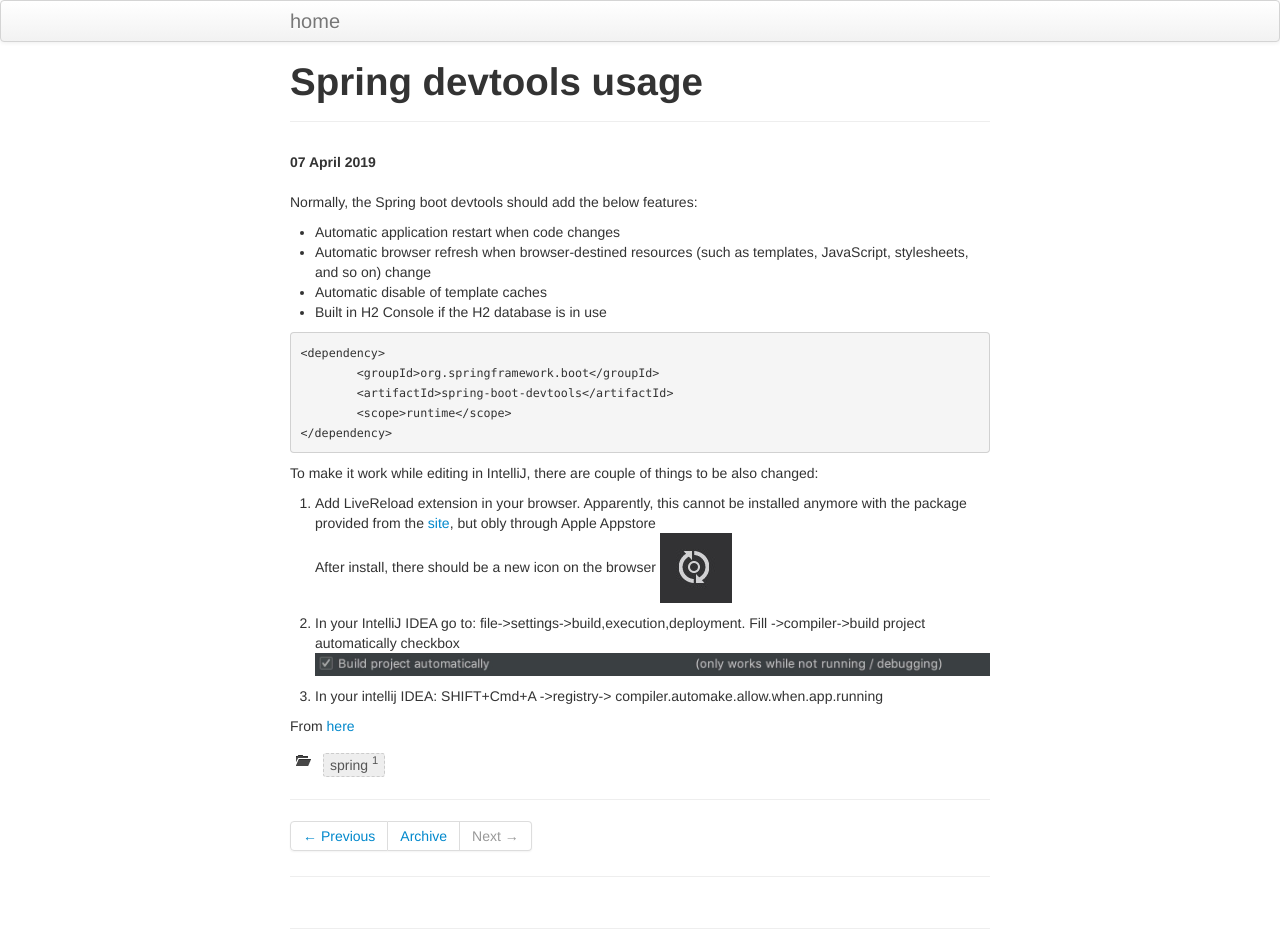
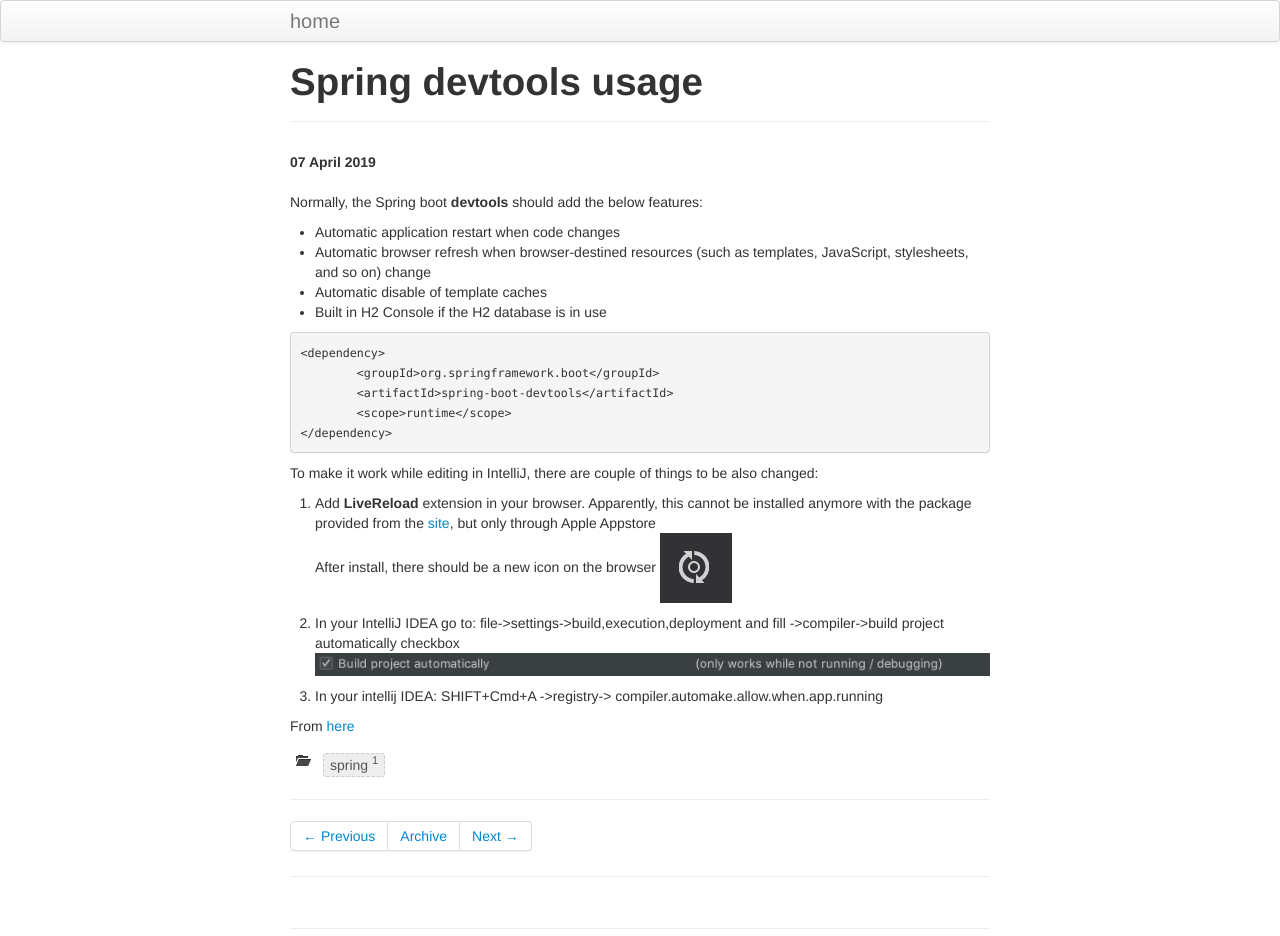
Before and after one commit to rodede/rodede.github.io, a Jekyll site: the page built from _posts/2019-04-07-springboot-devtools.md, in a window 1280 px wide, cut to the strip 0-936 px from the top of the page. Built offline with Jekyll 4.4.1, drawn with Linux system fonts in a browser that asks for light colours.

Commit message:
Intellij

```diff
--- a/_posts/2019-04-07-springboot-devtools.md
+++ b/_posts/2019-04-07-springboot-devtools.md
@@ -5,7 +5,7 @@ description: Spring devtools - How to make it work
 categories: spring
 ---
 
-Normally, the Spring boot devtools should add the below features:
+Normally, the Spring boot **devtools** should add the below features:
 - Automatic application restart when code changes
 - Automatic browser refresh when browser-destined resources (such as templates, JavaScript, stylesheets, and so on) change
 - Automatic disable of template caches
@@ -20,11 +20,11 @@ Normally, the Spring boot devtools should add the below features:
 ~~~
 
 To make it work while editing in IntelliJ, there are couple of things to be also changed:
-1. Add LiveReload extension in your browser. Apparently, this cannot be installed anymore with the package provided from the [site](http://livereload.com/extensions/), but obly through Apple Appstore
+1. Add **LiveReload** extension in your browser. Apparently, this cannot be installed anymore with the package provided from the [site](http://livereload.com/extensions/), but only through Apple Appstore
 After install, there should be a new icon on the browser
 ![Liveramp](/assets/images/liveramp.jpg)
 
-2. In your IntelliJ IDEA go to: file->settings->build,execution,deployment. Fill ->compiler->build project automatically checkbox
+2. In your IntelliJ IDEA go to: file->settings->build,execution,deployment and fill ->compiler->build project automatically checkbox
 ![IntelliJ](/assets/images/intellij-build-auto.jpg)
 
 3. In your intellij IDEA: SHIFT+Cmd+A ->registry-> compiler.automake.allow.when.app.running
```
Also changed, not shown: _posts/2019-04-12-intellij-navigation.md (added, +32 -0 lines).
